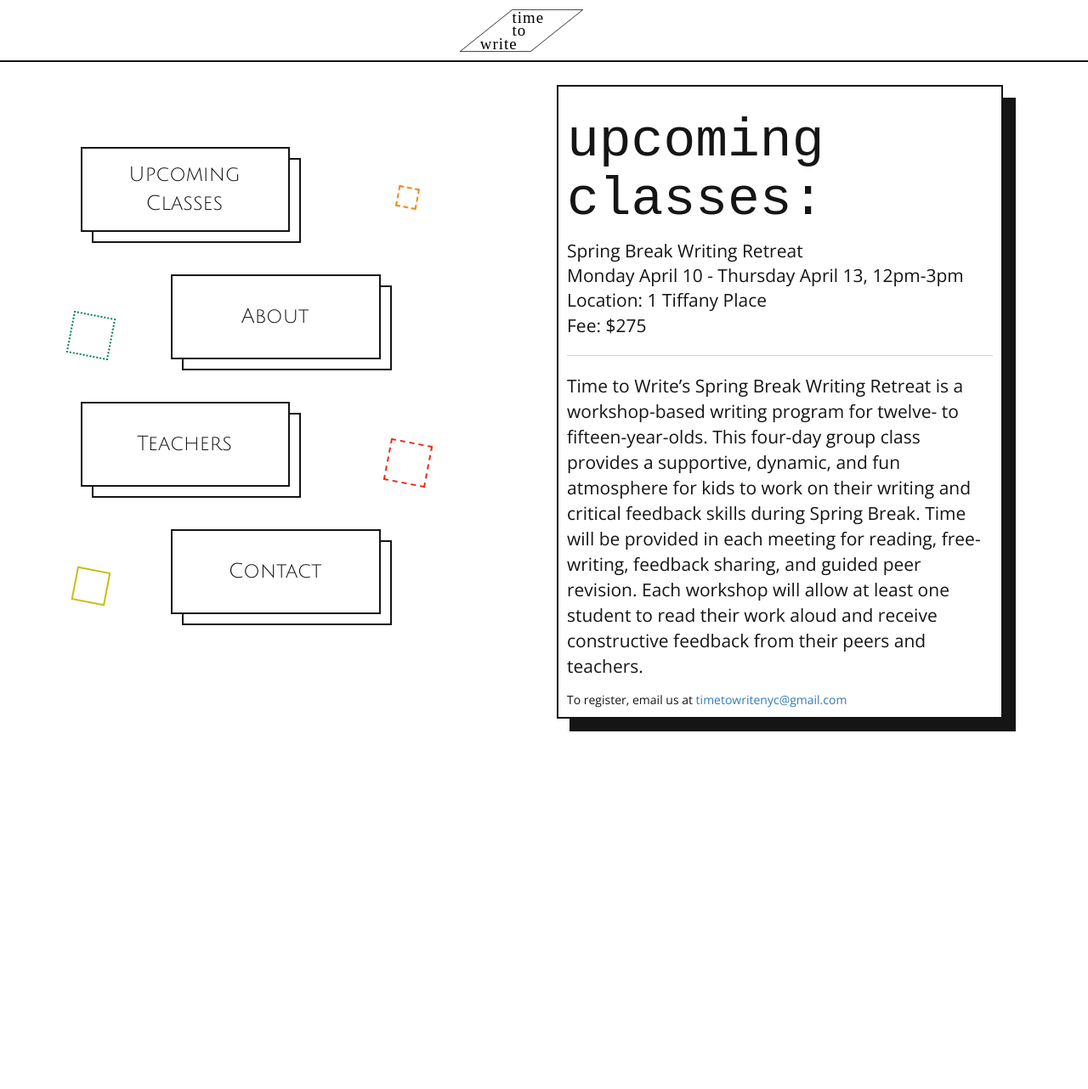
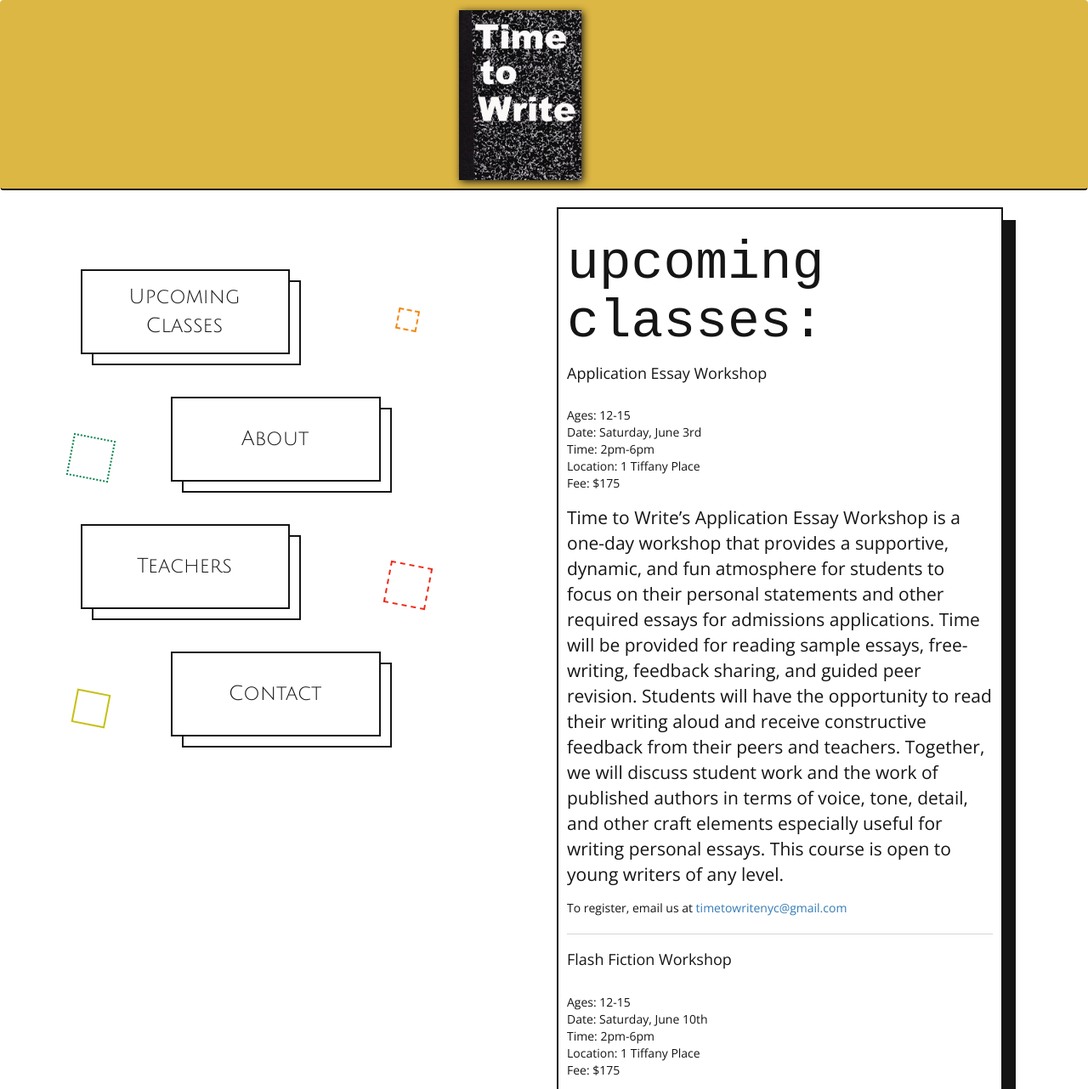
Before and after one commit to GaryKertis/timetowrite, a plain HTML site: page index.html in a window 1280 px wide. Shown: the top 1282 px of the page at 85% size. Before the commit the page ends 879 px from the top, so only its background shows below. Drawn offline with nearby package versions, Linux system fonts and the light colour scheme; a web font is replaced by a local one.

Commit message:
Update logo and copy.

```diff
--- a/index.html
+++ b/index.html
@@ -37,15 +37,11 @@ h1 {
 }
 
 .navbar {
-    background-color: #fff;
+    background-color: #DDB744;
     text-align: center;
     padding: 10px;
     border-bottom: 2px solid #151515;
-    transition: 0.5s border-color;
-}
-
-.main {
-    margin-top: 100px;
+    transition: 0.5s background-color;
 }
 
 .cards {
@@ -55,12 +51,14 @@ h1 {
 .logo {
     width: 200px;
     text-align: center;
-    height: 50px;
-    background-image: url('./ttw.svg');
+    height: 200px;
+    background-image: url('./ttw-cropped.png');
     background-size: contain;
     background-repeat: no-repeat;
     margin: auto;
     margin-top: 1px;
+    -webkit-filter: drop-shadow( 2px 2px 5px #151515 );
+    filter: drop-shadow( 2px 2px 5px #151515 );
 }
 
 .card {}
@@ -274,7 +272,7 @@ footer {
 </style>
 
 <body>
-    <nav id="navbar" class="navbar navbar-fixed-top">
+    <nav id="navbar" class="navbar">
         <div class="container">
             <div>
                 <div class="logo">
@@ -342,11 +340,20 @@ footer {
         <div class="container col-md-6">
             <div id="slide1" class="jumbotron slide">
                 <h1 class="display-3">upcoming classes:</h1>
-                <p class="lead">Spring Break Writing Retreat
-                    <br>Monday April 10 - Thursday April 13, 12pm-3pm
-                    <br>Location: 1 Tiffany Place<br/>Fee: $275</p>
-                <hr class="my-4">
-                <p>Time to Write’s Spring Break Writing Retreat is a workshop-based writing program for twelve- to fifteen-year-olds. This four-day group class provides a supportive, dynamic, and fun atmosphere for kids to work on their writing and critical feedback skills during Spring Break. Time will be provided in each meeting for reading, free-writing, feedback sharing, and guided peer revision. Each workshop will allow at least one student to read their work aloud and receive constructive feedback from their peers and teachers.</p>
+                <p class="lead"><h4>Application Essay Workshop</h4>
+                    <br>Ages: 12-15
+                    <br>Date: Saturday, June 3rd
+                    <br>Time: 2pm-6pm
+                    <br>Location: 1 Tiffany Place<br/>Fee: $175</p>
+                <p>Time to Write’s Application Essay Workshop is a one-day workshop that provides a supportive, dynamic, and fun atmosphere for students to focus on their personal statements and other required essays for admissions applications. Time will be provided for reading sample essays, free-writing, feedback sharing, and guided peer revision. Students will have the opportunity to read their writing aloud and receive constructive feedback from their peers and teachers. Together, we will discuss student work and the work of published authors in terms of voice, tone, detail, and other craft elements especially useful for writing personal essays. This course is open to young writers of any level.</p>
+                To register, email us at <a href="mailto:timetowritenyc@gmail.com">timetowritenyc@gmail.com</a>
+                <hr />
+                <p class="lead"><h4>Flash Fiction Workshop</h4>
+                    <br>Ages: 12-15
+                    <br>Date: Saturday, June 10th
+                    <br>Time: 2pm-6pm
+                    <br>Location: 1 Tiffany Place<br/>Fee: $175</p>
+                <p>Time to Write’s one-day Flash Fiction Workshop is an immersive introduction to writing very short stories. In this exciting and inspiring class students will read examples of flash fiction, write in response to generative prompts, share feedback, and practice guided peer revision. Students will have opportunities to read their work aloud and receive constructive feedback from their peers and teachers. Together, we will discuss student work and the work of published authors in terms of character, voice, dialog, description, setting, and other craft elements especially useful to writers of flash fiction. This course is open to young writers of any level.</p>
                 To register, email us at <a href="mailto:timetowritenyc@gmail.com">timetowritenyc@gmail.com</a>
             </div>
             <div id="slide2" class="slide">
@@ -393,7 +400,7 @@ footer {
         </div>
     </div>
     <script>
-    var colors = ["#EF8A17", "#008148", "#EF2917", "#C6C013"]
+    var colors = ["#DDB744", "#008148", "#EF2917", "#EF8A17"]
     document.getElementById('pagenav').addEventListener('click', function(e) {
         e.preventDefault();
         if (e.target.nodeName === "A") {
@@ -405,7 +412,7 @@ footer {
             document.getElementById('slide3').style.opacity = 0;
             document.getElementById('slide4').style.opacity = 0;
             document.getElementById('slide' + number).style.opacity = 1;
-            document.getElementById('navbar').style.borderColor = colors[number - 1];
+            document.getElementById('navbar').style.backgroundColor = colors[number - 1];
         }
     });
     </script>
```
Also changed, not shown: ttw-cropped.png (added), ttwfinal.png (added).
